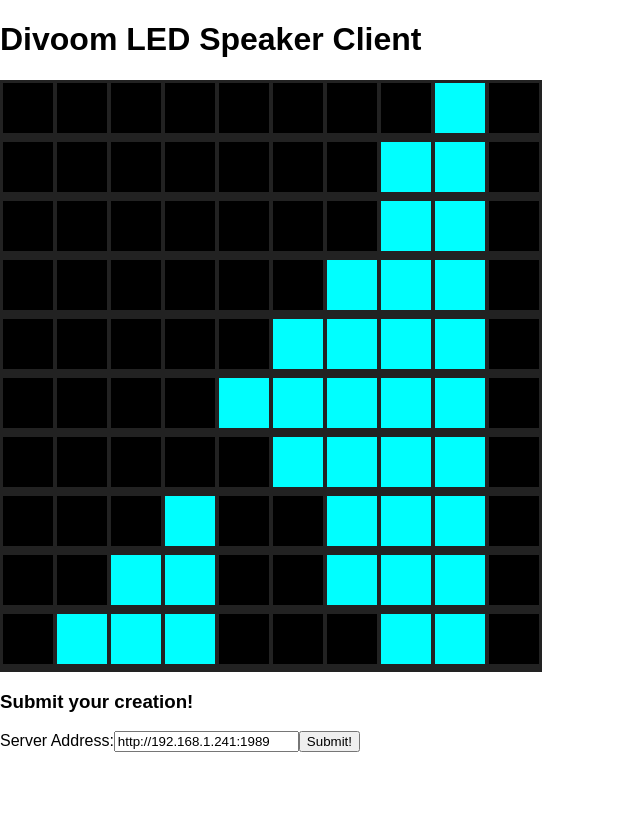
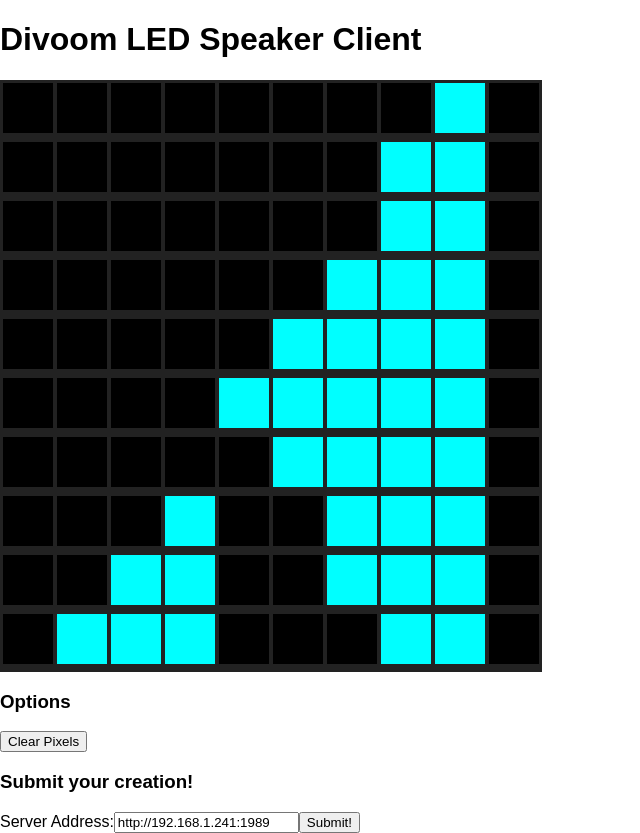
Before and after one commit to brettcrowell/divoom-client, a React (Create React App) app: page / in a window 1280 px wide. Shown: the whole page, without its empty margins (0-640 px from the left). Before the commit the page ends 800 px from the top, so only its background shows below. Built offline with nearby package versions, Linux system fonts and the light colour scheme.

Commit message:
add option to clear pixels

```diff
--- a/src/App.js
+++ b/src/App.js
@@ -24,6 +24,7 @@ class App extends Component {
     };
     this.updateServerAddress = this.updateServerAddress.bind(this);
     this.updatePixelColor = this.updatePixelColor.bind(this);
+    this.clearPixels = this.clearPixels.bind(this);
     this.submitPixelArray = this.submitPixelArray.bind(this);
   }
 
@@ -35,6 +36,23 @@ class App extends Component {
     const {pixelArray} = this.state;
     pixelArray[row][col] = newColor;
     this.setState({pixelArray});
+  }
+
+  clearPixels() {
+    this.setState({
+      pixelArray: [
+        [0, 0, 0, 0, 0, 0, 0, 0, 0, 0],
+        [0, 0, 0, 0, 0, 0, 0, 0, 0, 0],
+        [0, 0, 0, 0, 0, 0, 0, 0, 0, 0],
+        [0, 0, 0, 0, 0, 0, 0, 0, 0, 0],
+        [0, 0, 0, 0, 0, 0, 0, 0, 0, 0],
+        [0, 0, 0, 0, 0, 0, 0, 0, 0, 0],
+        [0, 0, 0, 0, 0, 0, 0, 0, 0, 0],
+        [0, 0, 0, 0, 0, 0, 0, 0, 0, 0],
+        [0, 0, 0, 0, 0, 0, 0, 0, 0, 0],
+        [0, 0, 0, 0, 0, 0, 0, 0, 0, 0]
+      ]
+    })
   }
 
   submitPixelArray() {
@@ -73,6 +91,8 @@ class App extends Component {
           ))}
           </tbody>
         </table>
+        <h3>Options</h3>
+        <button onClick={this.clearPixels}>Clear Pixels</button>
         <h3>Submit your creation!</h3>
         Server Address:
         <input type="text" value={address} onChange={this.updateServerAddress}/>
```
